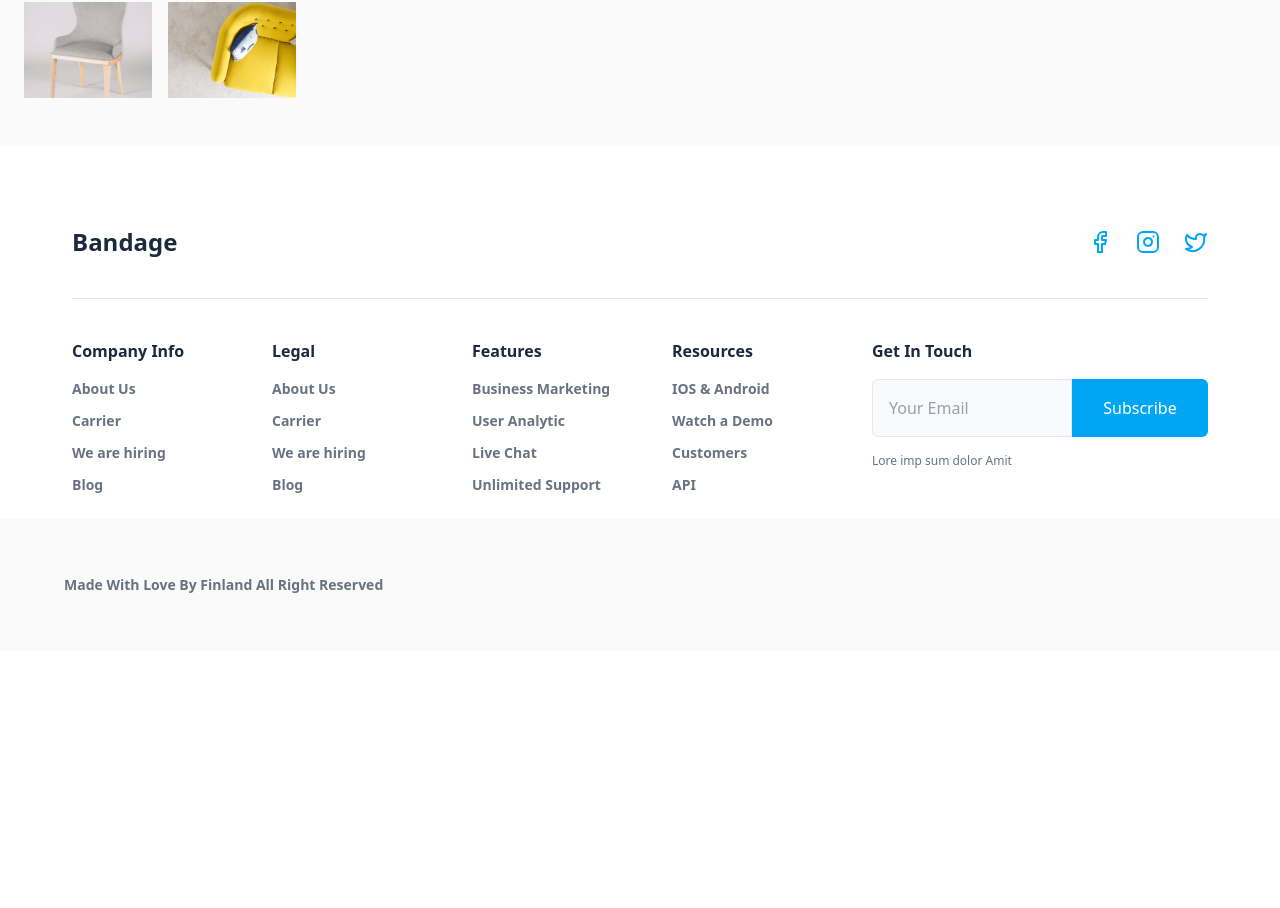
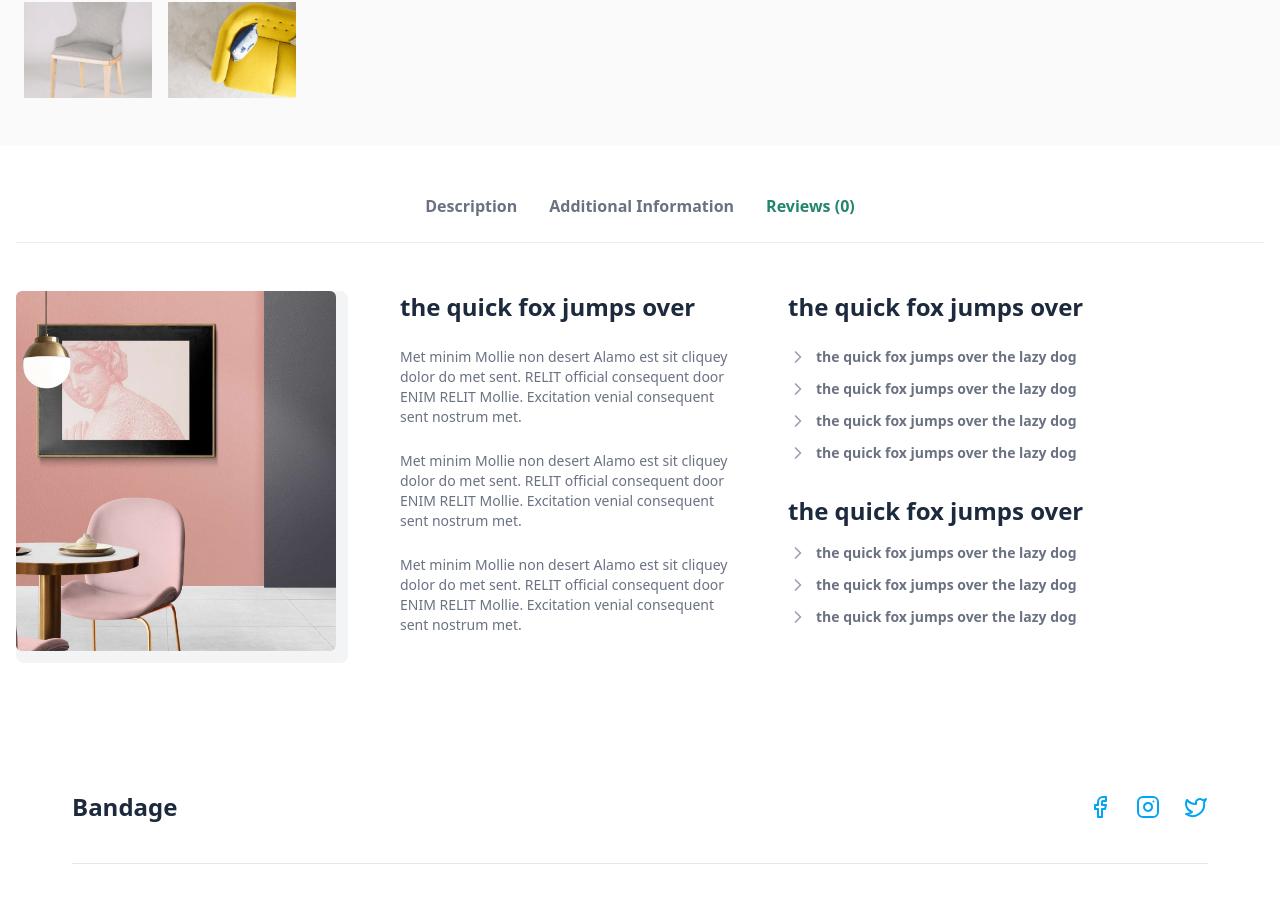
Before and after one commit to ozcnSezerr/e-commerce-final-project, a React (Vite) app: page /product in a window 1280 px wide. Shown: the part 718-1626 px from the top of the page. Before the commit the page ends 1369 px from the top, so only its background shows below. Built offline with nearby package versions, Linux system fonts and the light colour scheme.

Commit message:
Add Description section

```diff
--- /dev/null
+++ b/src/components/ProductDetail/ProductDescription.jsx
@@ -0,0 +1,90 @@
+import { ChevronRight } from "lucide-react";
+
+const ProductDescription = () => {
+  return (
+    <section className="w-full bg-white py-12">
+      <div className="max-w-7xl mx-auto px-4">
+        {/* Description Menu */}
+        <div className="flex justify-center gap-8 mb-12 border-b border-[#ECECEC] pb-6">
+          <span className="text-gray-500 font-bold">Description</span>
+          <span className="text-gray-500 font-bold">
+            Additional Information
+          </span>
+          <span className="text-[#23856D] font-bold">Reviews (0)</span>
+        </div>
+
+        <div className="flex flex-wrap justify-start gap-13 mx-16 md:mx-8 lg:mx-0">
+          {/* Box 1# */}
+
+          <div className="bg-gray-100 rounded-lg h-73 sm:h-93 w-83 flex">
+            <img
+              src="/Gallery/description-1.jpg"
+              alt="Interior"
+              className="w-80 h-70 sm:h-90 object-cover rounded-md"
+            />
+          </div>
+
+          {/* Box 2# */}
+          <div className="w-84 shrink-0 flex flex-col gap-6">
+            <h3 className="text-2xl font-bold text-slate-800">
+              the quick fox jumps over
+            </h3>
+            <p className="text-sm text-gray-500">
+              Met minim Mollie non desert Alamo est sit cliquey dolor do met
+              sent. RELIT official consequent door ENIM RELIT Mollie. Excitation
+              venial consequent sent nostrum met.
+            </p>
+            <p className="text-sm text-gray-500">
+              Met minim Mollie non desert Alamo est sit cliquey dolor do met
+              sent. RELIT official consequent door ENIM RELIT Mollie. Excitation
+              venial consequent sent nostrum met.
+            </p>
+            <p className="text-sm text-gray-500">
+              Met minim Mollie non desert Alamo est sit cliquey dolor do met
+              sent. RELIT official consequent door ENIM RELIT Mollie. Excitation
+              venial consequent sent nostrum met.
+            </p>
+          </div>
+
+          {/* Box 3# */}
+          <div className="w-84 shrink-0 flex flex-col gap-8">
+            <div>
+              <h3 className="text-2xl font-bold text-slate-800 mb-6">
+                the quick fox jumps over
+              </h3>
+              <ul className=" flex flex-col gap-y-3">
+                {[1, 2, 3, 4].map((_, i) => (
+                  <li
+                    key={i}
+                    className="flex items-center text-sm text-gray-500 font-bold"
+                  >
+                    <ChevronRight className="text-gray-400 w-5 h-5 mr-2" />
+                    the quick fox jumps over the lazy dog
+                  </li>
+                ))}
+              </ul>
+            </div>
+            <div>
+              <h3 className="text-2xl font-bold text-slate-800 mb-4">
+                the quick fox jumps over
+              </h3>
+              <ul className=" flex flex-col gap-y-3">
+                {[1, 2, 3].map((_, i) => (
+                  <li
+                    key={i}
+                    className="flex items-center text-sm text-gray-500 font-bold"
+                  >
+                    <ChevronRight className="text-gray-400 w-5 h-5 mr-2" />
+                    the quick fox jumps over the lazy dog
+                  </li>
+                ))}
+              </ul>
+            </div>
+          </div>
+        </div>
+      </div>
+    </section>
+  );
+};
+
+export default ProductDescription;
--- a/src/pages/ProductPage.jsx
+++ b/src/pages/ProductPage.jsx
@@ -1,4 +1,5 @@
 import ProductBreadCrumb from "../components/ProductDetail/ProductBreadCrumb";
+import ProductDescription from "../components/ProductDetail/ProductDescription";
 import Productİnfo from "../components/ProductDetail/Productİnfo";
 
 export default function ProductPage() {
@@ -6,6 +7,7 @@ export default function ProductPage() {
     <>
       <ProductBreadCrumb />
       <Productİnfo />
+      <ProductDescription />
     </>
   );
 }
```
Also changed, not shown: public/Gallery/description-1.jpg (added).
